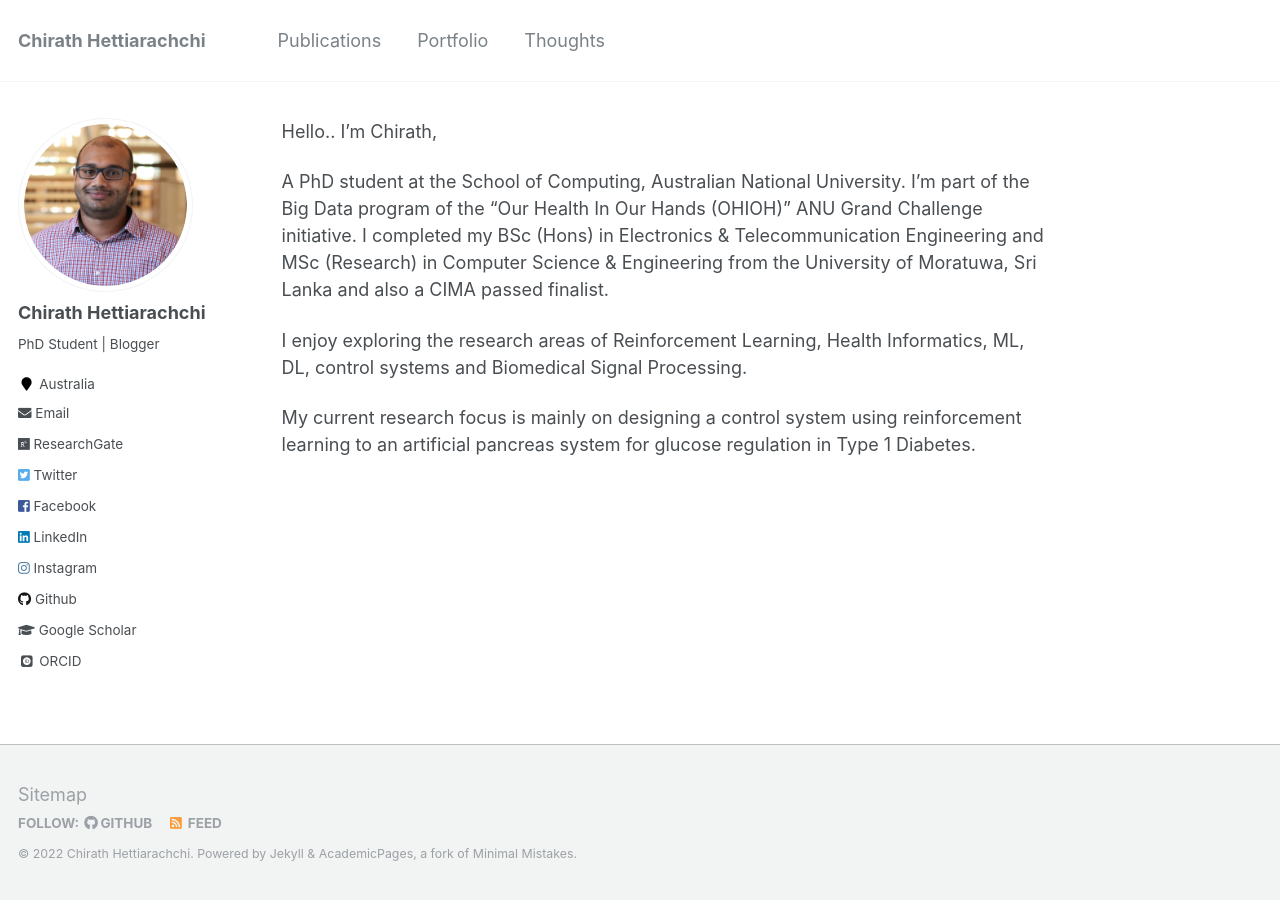
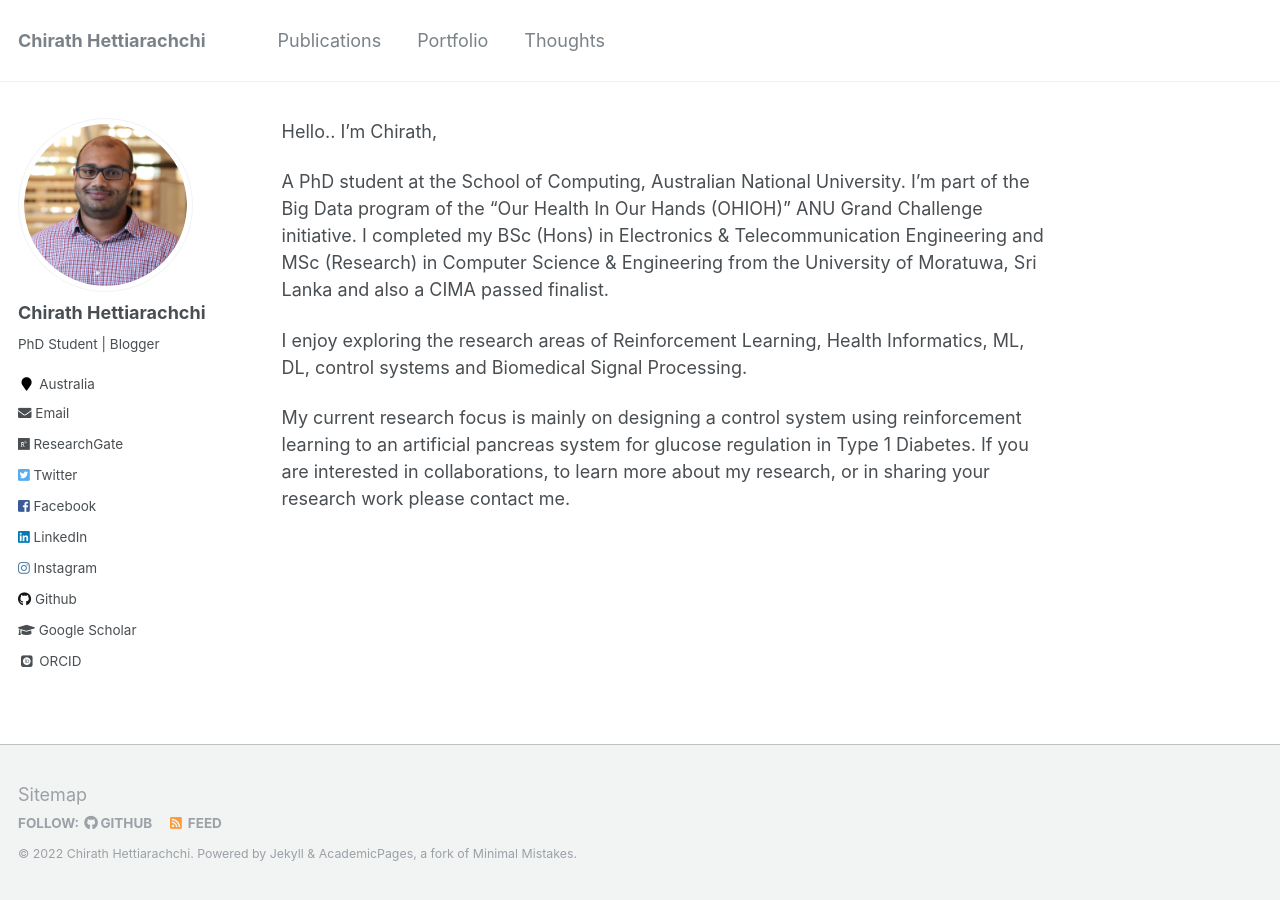
Before and after one commit to chirathyh/chirathyh.github.io, a Jekyll site: the page built from _pages/about.md, in a window 1280 px wide. Built offline with Jekyll 4.4.1, drawn with Linux system fonts in a browser that asks for light colours; some web fonts are replaced.

Commit message:
Update about.md

```diff
--- a/_pages/about.md
+++ b/_pages/about.md
@@ -13,7 +13,7 @@ A PhD student at the School of Computing, Australian National University. I’m
 
 I enjoy exploring the research areas of Reinforcement Learning, Health Informatics, ML, DL, control systems and Biomedical Signal Processing.
 
-My current research focus is mainly on designing a control system using reinforcement learning to an artificial pancreas system for glucose regulation in Type 1 Diabetes.
+My current research focus is mainly on designing a control system using reinforcement learning to an artificial pancreas system for glucose regulation in Type 1 Diabetes. If you are interested in collaborations, to learn more about my research, or in sharing your research work please contact me.
 
 <!-- I completed my BSc (Hons) in Electronics & Telecommunication Engineering from the University of Moratuwa, Sri Lanka, and a product of Ananda College, Colombo 10. I have diverse interest areas in research such as AI, Machine Learning, Biomedical Signal Processing, Financial Analytics and Data Science. I'm a CIMA passed finalist, and have been able to successfully combine my engineering and accounting knowledge to work on develop algorithms focusing on financial predictions and fraud analytics.
 
```
